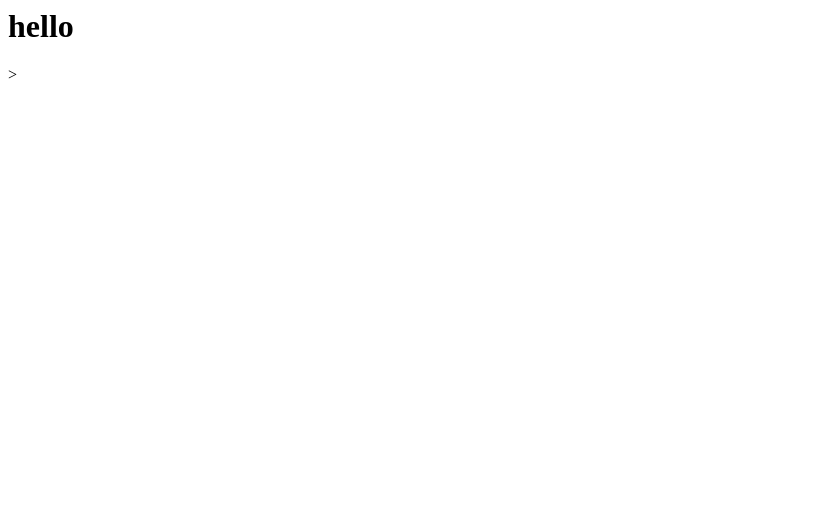
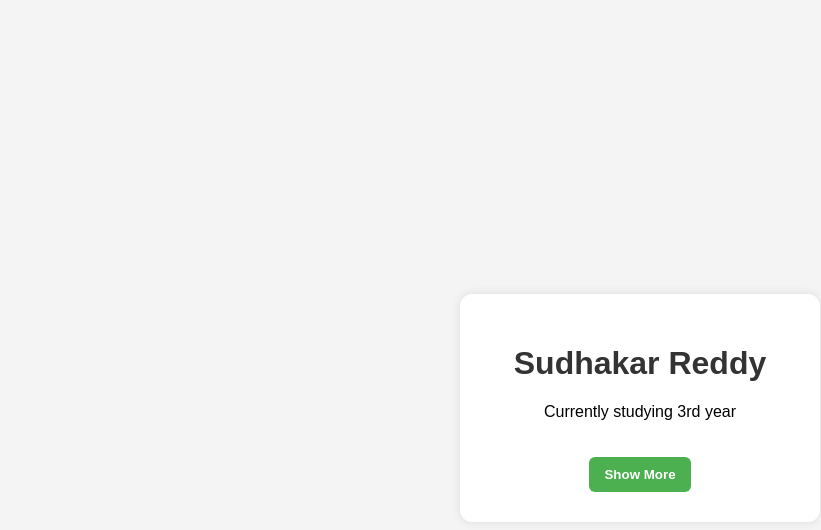
Before and after one commit to Sudhakarreddy3/staticwebdemo, a plain HTML site: page index.html in a window 1280 px wide. Shown: the whole page, without its empty margins (0-821 px from the left). Drawn offline with Linux system fonts and the light colour scheme.

Commit message:
Add files via upload

```diff
--- a/index.html
+++ b/index.html
@@ -1,2 +1,23 @@
-<html>
-<h1>hello</h1>></html>
+<!DOCTYPE html>
+<html lang="en">
+<head>
+    <meta charset="UTF-8">
+    <meta name="viewport" content="width=device-width, initial-scale=1.0">
+    <title>Sudhakar's Resume</title>
+    <link rel="stylesheet" href="style.css">
+</head>
+<body>
+    <div class="resume-container">
+        <h1 id="name">Sudhakar Reddy</h1>
+        <p id="education">Currently studying 3rd year</p>
+        <button onclick="showMore()">Show More</button>
+        <div id="moreInfo" style="display: none;">
+            <p><strong>Email:</strong> sudhakar@example.com</p>
+            <p><strong>Skills:</strong> HTML, CSS, JavaScript, Python</p>
+            <p><strong>Goals:</strong> Become a successful AI Developer</p>
+        </div>
+    </div>
+
+    <script src="script.js"></script>
+</body>
+</html>
--- a/style.css
+++ b/style.css
@@ -0,0 +1,41 @@
+body {
+    font-family: Arial, sans-serif;
+    background-color: #f4f4f4;
+    display: flex;
+    justify-content: center;
+    align-items: center;
+    height: 100vh;
+}
+
+.resume-container {
+    background-color: white;
+    padding: 30px;
+    border-radius: 12px;
+    box-shadow: 0 0 10px rgba(0,0,0,0.1);
+    width: 300px;
+    text-align: center;
+}
+
+h1 {
+    color: #333;
+}
+
+button {
+    margin-top: 20px;
+    padding: 10px 15px;
+    background-color: #4CAF50;
+    color: white;
+    border: none;
+    border-radius: 6px;
+    cursor: pointer;
+    font-weight: bold;
+}
+
+button:hover {
+    background-color: #45a049;
+}
+
+#moreInfo {
+    margin-top: 20px;
+    text-align: left;
+}
```
Also changed, not shown: scripts.js (added, +8 -0 lines).
